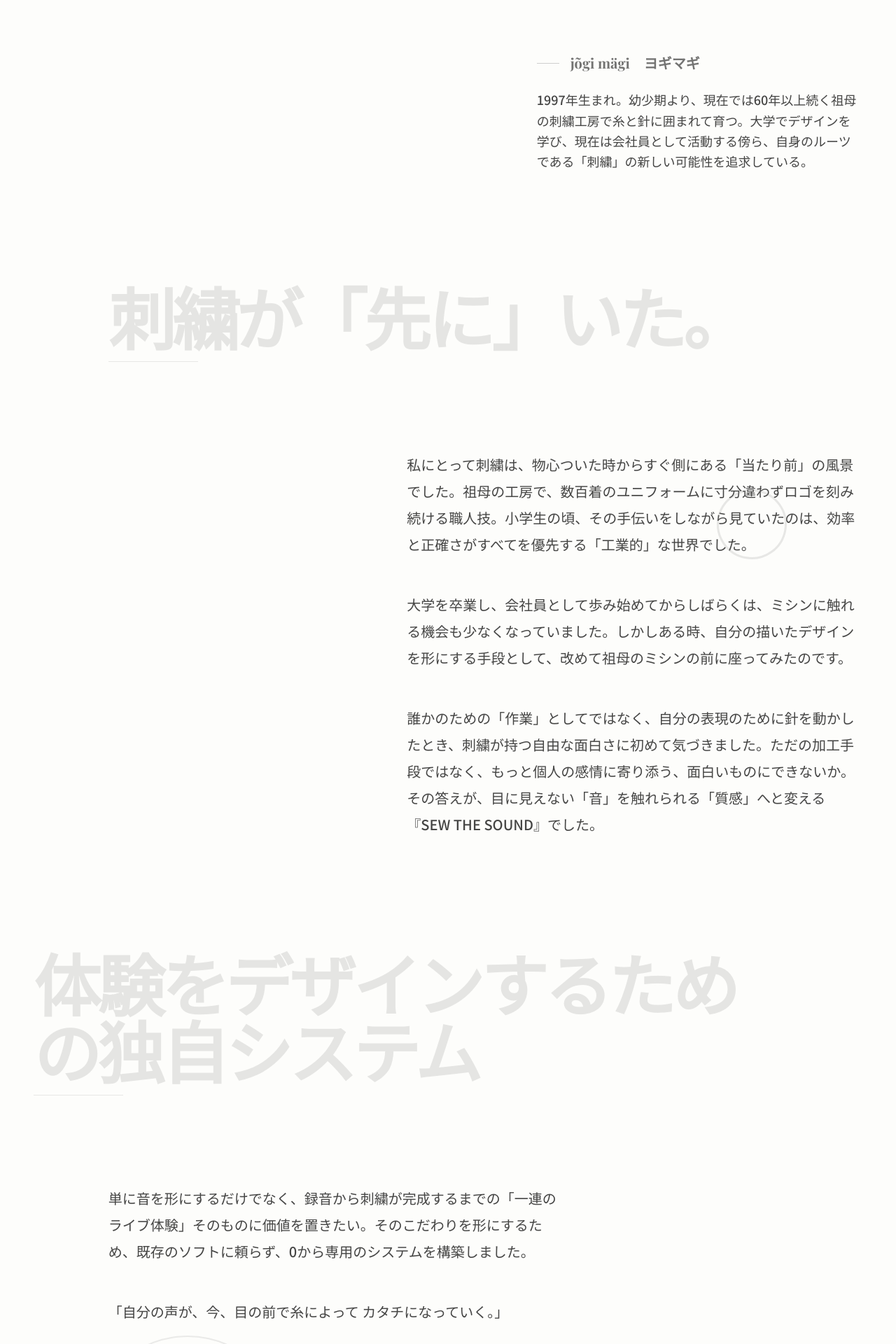
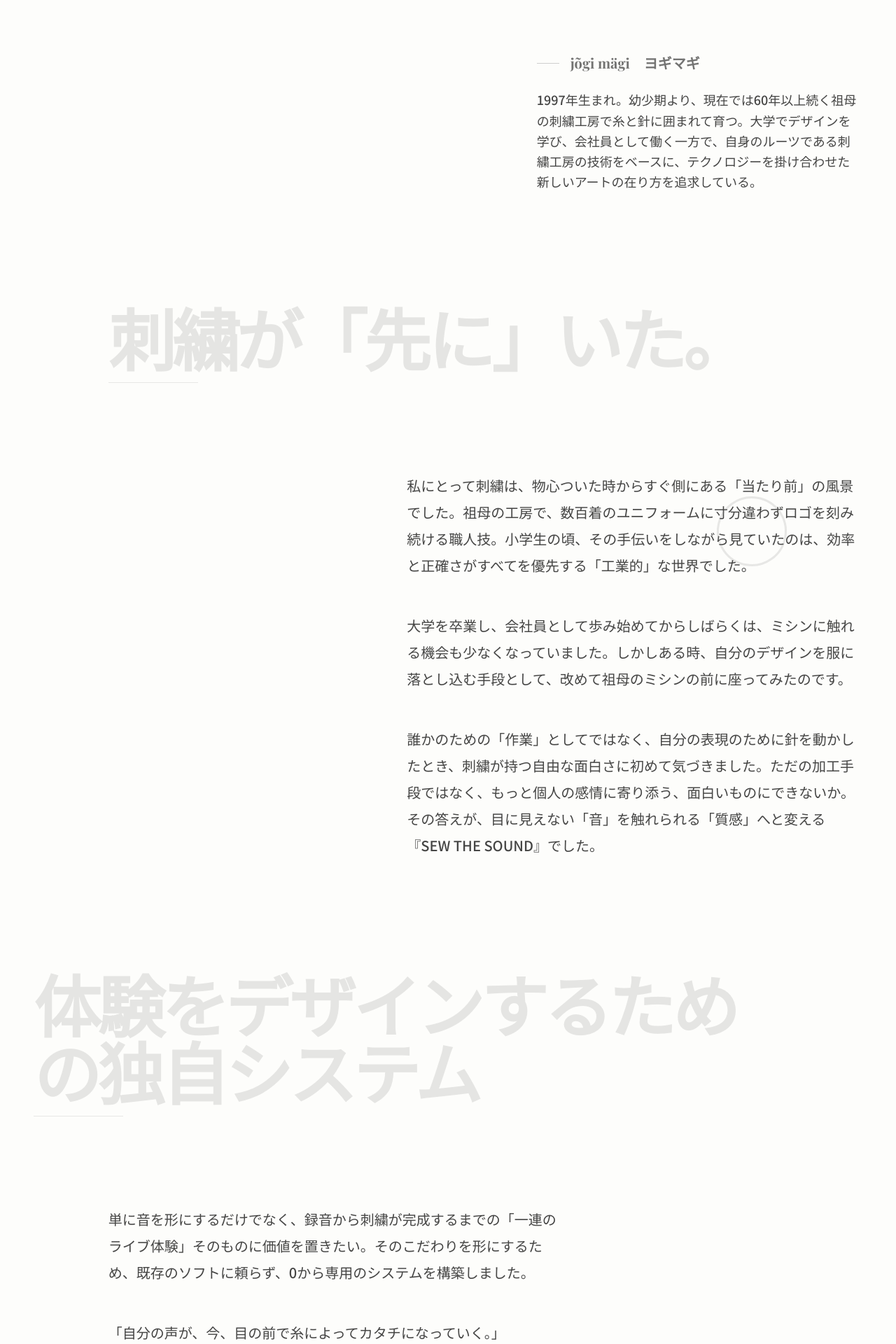
Before and after one commit to jogimagiJapan/home, a Next.js app: page /profile in a window 1280 px wide. Shown: the part 1220-3140 px from the top of the page at 70% size. Built offline with nearby package versions, Linux system fonts and the light colour scheme.

Commit message:
Update Japanese text in siteConfig

```diff
--- a/src/constants/siteConfig.ts
+++ b/src/constants/siteConfig.ts
@@ -3,7 +3,7 @@ export const siteConfig = {
   logo: "/logo.png",
   statements: {
     main: "記憶を纏う、音の刺繍",
-    sub: "声という指紋を、一生モノのアートに。\nその場の音をミシンで刻むライブアート体験。",
+    sub: "声という指紋を、一生モノのアートに。\nその場の音を刺繍で刻むライブアート体験。",
   },
   links: [
     {
@@ -41,14 +41,14 @@ export const siteConfig = {
     subtitle: "「音」を纏い、刺繍をアップデートする。",
     director: {
       name: "jõgi mägi　ヨギマギ",
-      bio: "1997年生まれ。幼少期より、現在では60年以上続く祖母の刺繍工房で糸と針に囲まれて育つ。大学でデザインを学び、現在は会社員として活動する傍ら、自身のルーツである「刺繍」の新しい可能性を追求している。",
+      bio: "1997年生まれ。幼少期より、現在では60年以上続く祖母の刺繍工房で糸と針に囲まれて育つ。大学でデザインを学び、会社員として働く一方で、自身のルーツである刺繍工房の技術をベースに、テクノロジーを掛け合わせた新しいアートの在り方を追求している。",
     },
     sections: [
       {
         title: "刺繍が「先に」いた。",
         content: [
           "私にとって刺繍は、物心ついた時からすぐ側にある「当たり前」の風景でした。祖母の工房で、数百着のユニフォームに寸分違わずロゴを刻み続ける職人技。小学生の頃、その手伝いをしながら見ていたのは、効率と正確さがすべてを優先する「工業的」な世界でした。",
-          "大学を卒業し、会社員として歩み始めてからしばらくは、ミシンに触れる機会も少なくなっていました。しかしある時、自分の描いたデザインを形にする手段として、改めて祖母のミシンの前に座ってみたのです。",
+          "大学を卒業し、会社員として歩み始めてからしばらくは、ミシンに触れる機会も少なくなっていました。しかしある時、自分のデザインを服に落とし込む手段として、改めて祖母のミシンの前に座ってみたのです。",
           "誰かのための「作業」としてではなく、自分の表現のために針を動かしたとき、刺繍が持つ自由な面白さに初めて気づきました。ただの加工手段ではなく、もっと個人の感情に寄り添う、面白いものにできないか。その答えが、目に見えない「音」を触れられる「質感」へと変える『SEW THE SOUND』でした。"
         ]
       },
@@ -56,7 +56,7 @@ export const siteConfig = {
         title: "体験をデザインするための独自システム",
         content: [
           "単に音を形にするだけでなく、録音から刺繍が完成するまでの「一連のライブ体験」そのものに価値を置きたい。そのこだわりを形にするため、既存のソフトに頼らず、0から専用のシステムを構築しました。",
-          "「自分の声が、今、目の前で糸によって\nカタチになっていく。」",
+          "「自分の声が、今、目の前で糸によってカタチになっていく。」",
           "その驚きと感動を、一切の妥協なく届けるための挑戦でした。"
         ]
       },
```
